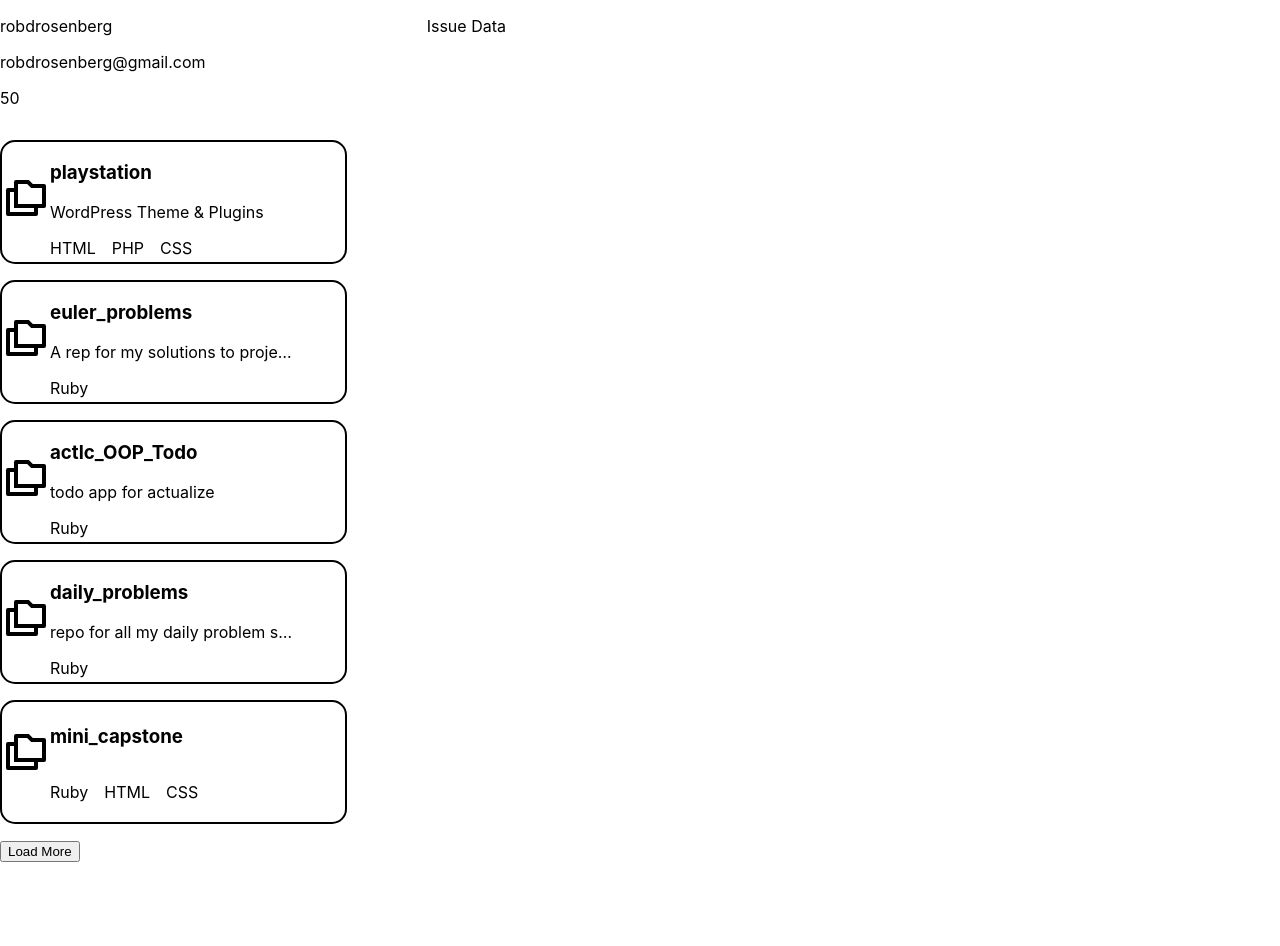
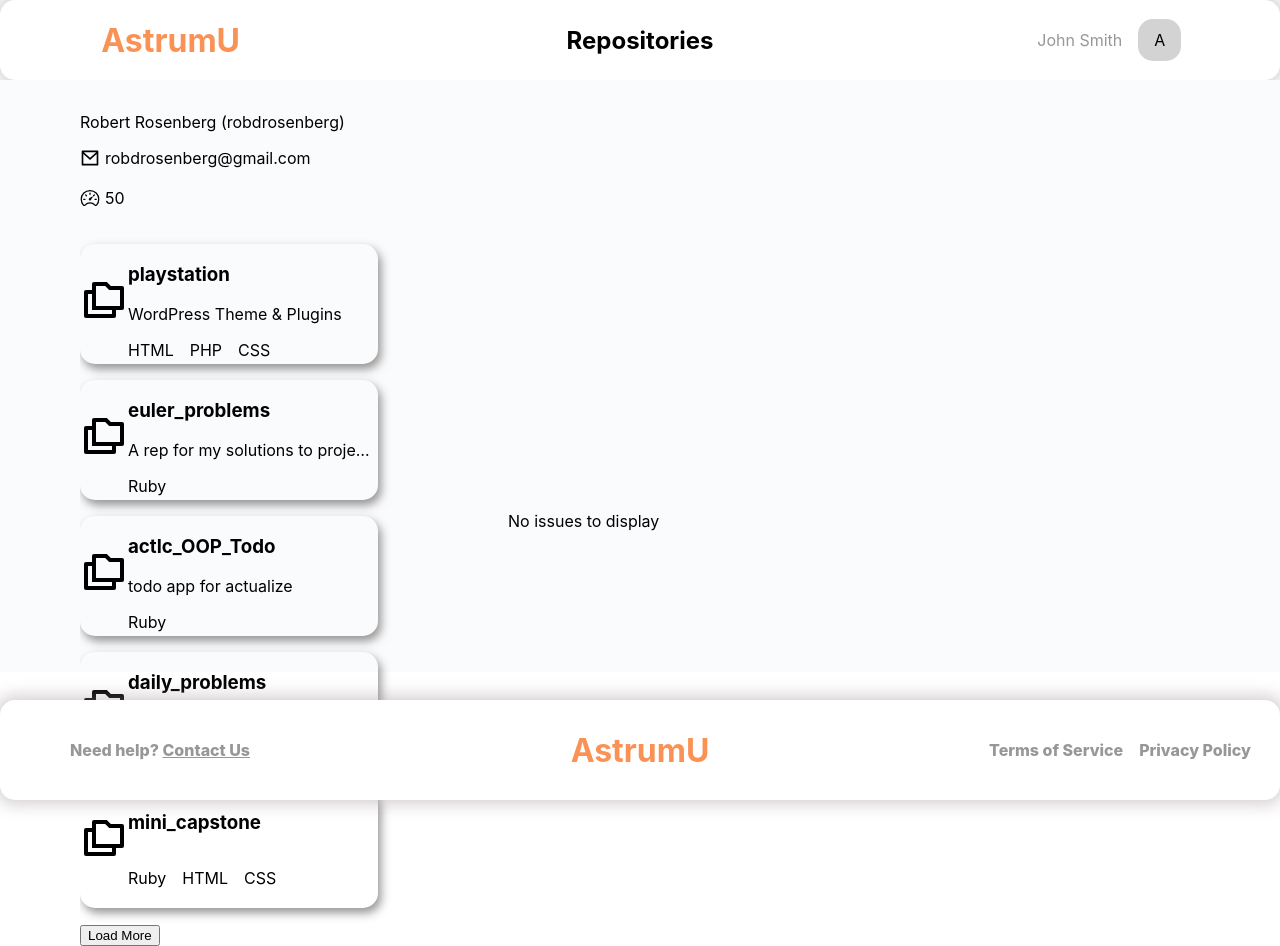
Before and after one commit to robdrosenberg/github-dashboard, a React (Create React App) app: page / in a window 1280 px wide. Before the commit the page ends 862 px from the top, so only its background shows below. Built offline with nearby package versions, Linux system fonts and the light colour scheme.

Commit message:
add issues to repo view

```diff
--- a/src/components/Issues.js
+++ b/src/components/Issues.js
@@ -1,11 +1,66 @@
 import React from "react"
+import styled from '@emotion/styled'
+import { IconContext } from "react-icons"
+import { VscIssues } from 'react-icons/vsc'
+import { Link } from 'react-router-dom'
 
-const Issues = ({ issues }) => {
-  return (
-    <div>
-      <p>Issue Data</p>
-    </div>
-  )
+const Issues = ({ selectedIssues }) => {
+  console.log("Selected ISsues", selectedIssues)
+  if (selectedIssues.length > 0) {
+
+    return (
+      <div>
+        {selectedIssues && selectedIssues.map((issue) => {
+          return (
+            <StyledIssue href={issue.url} target="_blank" rel="noreferrer">
+              <IconContext.Provider value={{ size: "3em" }}>
+                <div style={{ justifySelf: 'center' }}>
+                  <VscIssues />
+                </div>
+              </IconContext.Provider>
+              <div>
+                <h3>{issue.title}</h3>
+                <p>{issue.bodyText}</p>
+              </div>
+            </StyledIssue>
+          )
+        })}
+        <Link to="/new-issue">Create Issue</Link>
+      </div>
+    )
+  } else {
+    return (
+      <p>No issues to display</p>
+    )
+  }
 }
 
+const StyledIssue = styled.a`
+  text-decoration: none;
+  display: flex;
+  align-items: center;
+  padding: 1rem;
+  background-color: #FFFFFF;
+  margin-bottom: 1rem;
+  border-radius: 10px;
+  box-shadow: 3px 5px 10px 0px rgba(48, 44, 44, 0.5);
+  transition: 300ms ease-in;
+  :visited {
+    color: #000000;
+  }
+  :hover {
+    box-shadow: none;
+  }
+  div {
+    max-width: 50vw;
+    margin-left: 25px;
+    p {
+      white-space: nowrap;
+      overflow: hidden;
+      text-overflow: ellipsis;
+    }
+  }
+
+`
+
 export default Issues
--- a/src/components/RepoViewer.js
+++ b/src/components/RepoViewer.js
@@ -1,27 +1,59 @@
 import React from "react"
+import { useEffect, useState } from 'react'
+import Layout from './Layout'
 import styled from '@emotion/styled'
 import get from "lodash/fp/get"
 import Issues from './Issues'
 import { IconContext } from "react-icons"
-import { RiFoldersLine } from 'react-icons/ri'
+import { RiFoldersLine, RiMailLine } from 'react-icons/ri'
+import { IoSpeedometerOutline } from 'react-icons/io5'
 
+// TODO: Style Loadmore, Style languages, add fork
+// TODO: State for issues
 
 const RepoViewer = ({ data }) => {
-  const ownerName = get("viewer.login", data)
+  const [repoIssues, setRepoIssues] = useState([])
+  const ownerName = get("viewer.name", data)
+  const ownerLogin = get("viewer.login", data)
   const ownerEmail = get("viewer.email", data)
   const repositoryData = get("viewer.repositories", data)
-  console.log(repositoryData.nodes)
+
+  // useEffect (() => {
+  //   set
+  // }, [])
+
+  const handleIssues = (issues) => {
+    console.log("Handled?")
+    setRepoIssues(issues)
+  }
+
+  console.log("Issues", repoIssues)
   return (
+    <Layout pageTitle="Repositories">
       <RepoOverview>
         <div>
-        <p>{ownerName}</p>
-        <p>{ownerEmail ? ownerEmail : "robdrosenberg@gmail.com"}</p>
-        <p>{repositoryData.totalCount}</p>
+          <p>{ownerName} ({ownerLogin})</p>
+          <p style={{ display: "flex" }}>
+            <IconContext.Provider value={{ size: "1.25em" }}>
+              <div style={{ marginRight: "5px" }}>
+                <RiMailLine />
+              </div>
+            </IconContext.Provider>
+            {ownerEmail ? ownerEmail : "robdrosenberg@gmail.com"}</p>
+          <p style={{ display: "flex" }}>
+            <IconContext.Provider value={{ size: "1.25em" }}>
+              <div style={{ marginRight: "5px" }}>
+                <IoSpeedometerOutline />
+              </div>
+            </IconContext.Provider>
+            {repositoryData.totalCount}</p>
           <RepoContainer>
             {repositoryData.nodes.map((repository, index) => {
               const languages = get("languages.nodes", repository)
+              console.log(repository)
+              const issues = get("issues.nodes", repository)
               return (
-              <Repo key={index}>
+                <Repo key={index} onClick={() => handleIssues(issues)}>
                   <IconContext.Provider value={{ size: "3em" }}>
                     <div style={{ justifySelf: 'center' }}>
                       <RiFoldersLine />
@@ -44,14 +76,17 @@ const RepoViewer = ({ data }) => {
           </RepoContainer>
           <button>Load More</button>
         </div>
-      <Issues />
+        <Issues selectedIssues={repoIssues} />
       </RepoOverview>
+    </Layout>
   )
 }
 
 const RepoOverview = styled.div`
   display: grid;
   grid-template-columns: .5fr 1fr;
+  align-items: center;
+  grid-column-gap: 50px;
 `
 const RepoContainer = styled.div`
   padding: 1rem 5rem 1rem 0;
@@ -63,16 +98,16 @@ const RepoContainer = styled.div`
 `
 
 const Repo = styled.div`
-  border: 2px solid black;
   height: 120px;
   border-radius: 15px;
   display: grid;
   grid-template-columns: .5fr 1fr;
   align-items: center;
   cursor: pointer;
-  transition: 200ms ease-in;
+  transition: 300ms ease-in;
+  box-shadow: 3px 5px 10px 0px rgba(48, 44, 44, 0.5);
   :hover {
-    box-shadow: 3px 3px 10px 0px rgba(48, 44, 44, 0.5);
+    box-shadow: none;
   }
 `
 
--- a/src/index.js
+++ b/src/index.js
@@ -36,6 +36,7 @@ const testData = {
   "data": {
     "viewer": {
       "login": "robdrosenberg",
+      "name": "Robert Rosenberg",
       "avatarUrl": "https://avatars.githubusercontent.com/u/20813991?u=177d27590cdd19aa11a2bd835f95a119b03fd640&v=4",
       "email": "",
       "repositories": {
@@ -57,6 +58,25 @@ const testData = {
                   "name": "CSS"
                 }
               ]
+            },
+            "issues": {
+              "nodes": [
+                {
+                  "title": "Vulnerability Scan Results",
+                  "url": "https://github.com/humanmade/playstation/issues/29",
+                  "bodyText": "(@prettyboymp - not sure who this should go to, figured you would know)...\nThe blog.us.playstation.com site is in no immediate danger - since the site uses Sphinx, any searches aren't actually queried directly against the database.\nBut we do need to fix an issue here where an attempted SQL injection attack is echoed  back to the page triggering a false positive on Qualys' side that the site is vulnerable.\nLink:\nhttp://blog.us.playstation.com/?s=1&video_id=jT61edcFvRI&post_link=http://blog.us.playstation.com/2013/07/23/playstation-home-kick-back-in-the-diamond-beachmansion/&age_gate=0&width=437&height=271 AND 'f'LIKE'f&sort=date&paged=1\n\nThe filter buttons (Match, Date, Title, Comments) include any parameters that were passed in. Ideally, the links should only contain the parameters needed to conduct/filter/sort the search, and drop any other parameters.\nI know there was supposed to be a roll-out this week, but if this could be fixed ahead of that (especially if it's been post-poned to after July) it'd be ideal and appreciated."
+                },
+                {
+                  "title": "Cache busting on the main stylesheet...",
+                  "url": "https://github.com/humanmade/playstation/issues/45",
+                  "bodyText": "It's wrapped in a call to voce_cache_buster but it's outputting the URL without any query string version. I've short circuited it for now so that it gets purged out of the DDoS mitigation service cache."
+                },
+                {
+                  "title": "Fatal error for WP Touch plugin...",
+                  "url": "https://github.com/humanmade/playstation/issues/47",
+                  "bodyText": "PHP Fatal error:  require_once(): Failed opening required '/usr/local/htm\nl/releases/20131205152713/wp/wp-content/themes/twenty11/plugins/jwplayer/jwplayer.php' (include_path='.:/usr/share/pear:/usr/share\n/php') in /usr/local/html/releases/20131205152713/wp-content/plugins/wptouch/wptouch.php on line 321\n\nSeeing a bunch of these in logs this morning, and probably since yesterday's release, for the above. The problem is with WP in a sub-folder, it's looking in /wp/wp-content, but should just be looking in /wp-content."
+                }
+              ]
             }
           },
           {
@@ -67,6 +87,15 @@ const testData = {
               "nodes": [
                 {
                   "name": "Ruby"
+                }
+              ]
+            },
+            "issues": {
+              "nodes": [
+                {
+                  "title": "Testing",
+                  "url": "https://github.com/humanmade/playstation/issues/29",
+                  "bodyText": "testing issues"
                 }
               ]
             }
@@ -81,6 +110,20 @@ const testData = {
                   "name": "Ruby"
                 }
               ]
+            },
+            "issues": {
+              "nodes": [
+                {
+                  "title": "More testing",
+                  "url": "https://github.com/humanmade/playstation/issues/29",
+                  "bodyText": "testing issues"
+                },
+                {
+                  "title": "Second testing issues!",
+                  "url": "https://github.com/humanmade/playstation/issues/29",
+                  "bodyText": "testing issues again woohooo"
+                }
+              ]
             }
           },
           {
@@ -93,6 +136,9 @@ const testData = {
                   "name": "Ruby"
                 }
               ]
+            },
+            "issues": {
+              "nodes": []
             }
           },
           {
@@ -111,6 +157,9 @@ const testData = {
                   "name": "CSS"
                 }
               ]
+            },
+            "issues": {
+              "nodes": []
             }
           }
         ]
```
Lines whose indentation alone changed are shown as unchanged.
